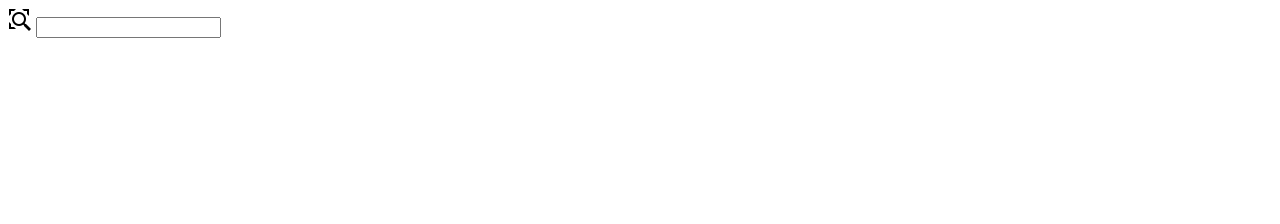
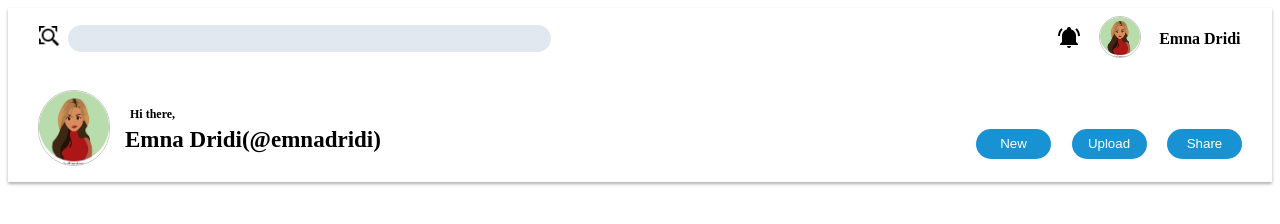
Before and after one commit to emna29/admin-dashboard, a plain HTML site: page index.html in a window 1280 px wide. Drawn offline with Linux system fonts and the light colour scheme.

Commit message:
index.html

```diff
--- a/index.html
+++ b/index.html
@@ -8,13 +8,51 @@
     <link rel="stylesheet" href="style.css">
 </head>
 <body>
-    <header class="header">
-        <div class="search">
-            <img src="icons/magnify-expand.png" alt="search icon">
-            <input type="text" id="search" name="search"/>
+
+
+<div class="container">
+    <!--header start-->
+
+    <div class="header">
+        <div class="top-header">
+            <div class="search-bar">
+                <div class="search-img ">
+                   <input type="image" class="search-icon" form="myform" src="icons/magnify-expand.png">
+                </div>
+                <!-- make it an input matching the form -->
+                <form id="myform" method="get" action="#">
+                    <input class="search-input" type="text" id="searchresult" name="searchresult" value=""><br><br>
+                </form>
+            </div>
+            <div class="profile-bar">
+                <div class="clickable"><img class="bell-icon" src="icons/bell-ring.png" alt="notification icon"></div>
+                <div class="clickable"><img class="profile-pic-small" src="avatar/Girl 07.jpg" alt="profile picture"></div>
+                <div class="clickable">Emna Dridi</div>
+            </div>
         </div>
-    </header>
 
-</header>
+        <div class="bottom-header">
+            <div class="profile-display">
+                <div class="clickable"><img class="profile-pic-large" src="avatar/Girl 07.jpg" alt="profile picture"></div>
+                <div class="name-greeting">
+                    <div class="greeting">Hi there,</div>
+                    <div class="name">Emna Dridi(@emnadridi)</div>
+                </div>
+            </div>
+            <div class="make-post">
+                <button class="head-button clickable">New</button>
+                <button class="head-button clickable">Upload</button>
+                <button class="head-button clickable">Share</button>
+            </div>
+        </div>
+
+    </div>
+
+    <!--header end-->
+
+
+
+
+</div>
 </body>
 </html>
--- a/style.css
+++ b/style.css
@@ -1,3 +1,118 @@
-body{
-    color:red;
+
+/* header start */
+
+
+.header {
+    background-color: white;
+    grid-column: 2 / 3;
+    grid-row: 1 / 2;
+    position: relative;
+    box-shadow: 0px 2px 3px rgb(175, 175, 175);
 }
+
+.top-header {
+    display: flex;
+    justify-content: space-between;
+}
+
+.search-bar {
+    display: flex;
+    padding: 17px 0px 0px 30px;
+}
+
+.search-icon {
+    margin-right: 8px;
+    width: 22px;
+}
+
+.search-input {
+    padding-left: 10px;
+    width: 45vw;
+    max-width: 471px;
+    height: 25px;
+    background-color: rgba(226,232,240,255);
+    border: none;
+    border-radius: 15px;
+
+}
+
+.profile-bar {
+    display: flex;
+    justify-content: space-around;
+    align-items:center;
+    width: 20vw;
+    max-width: 196.2px;
+    min-width: 156.2px;
+    margin-right: 25px;
+    margin-left: 15px;
+    font-weight: bold;
+}
+
+.profile-bar img {
+    margin-right: 5px;
+}
+
+.profile-pic-small {
+    width: 40px;
+    height: 40px;
+    border-radius: 30px;
+    border: 1px solid rgb(197, 197, 197);
+}
+
+.profile-pic-large {
+    width: 70px;
+    border-radius: 50px;
+    border: 1px solid rgb(197, 197, 197);
+    margin-right: 15px;
+}
+
+.bottom-header {
+    display: flex;
+    justify-content: space-between;
+    align-items: flex-end;
+    margin: 20px 20px 0px 30px;
+}
+
+.profile-display {
+    display: flex;
+    align-items: center;
+    font-weight: bold;
+    margin-bottom: 12px;
+    margin-right: 12px;
+}
+
+.greeting {
+    font-size: 12px;
+    margin-bottom: 5px;
+    padding-left: 5px;
+}
+
+.name {
+    font-size: 23px;
+}
+
+.make-post {
+    display: flex;
+    justify-content: space-between;
+    flex-wrap: wrap;
+    width: 25vw;
+    max-width: 276px;
+    min-width: 263px;
+    margin-bottom: 18px;
+
+}
+
+.head-button {
+    color: white;
+    font-weight: 500;
+    background-color: rgba(25,146,212,255);
+    width: 75px;
+    height: 30px;
+    border-radius: 15px;
+    border: none;
+    margin-bottom: 5px;
+    margin-right: 10px;
+}
+
+
+/* header end */
```
Also changed, not shown: avatar/Girl 07.jpg (added), avatar/young_woman_portrait_avatar_template_cartoon_character_sketch_6849752.webp (added).
